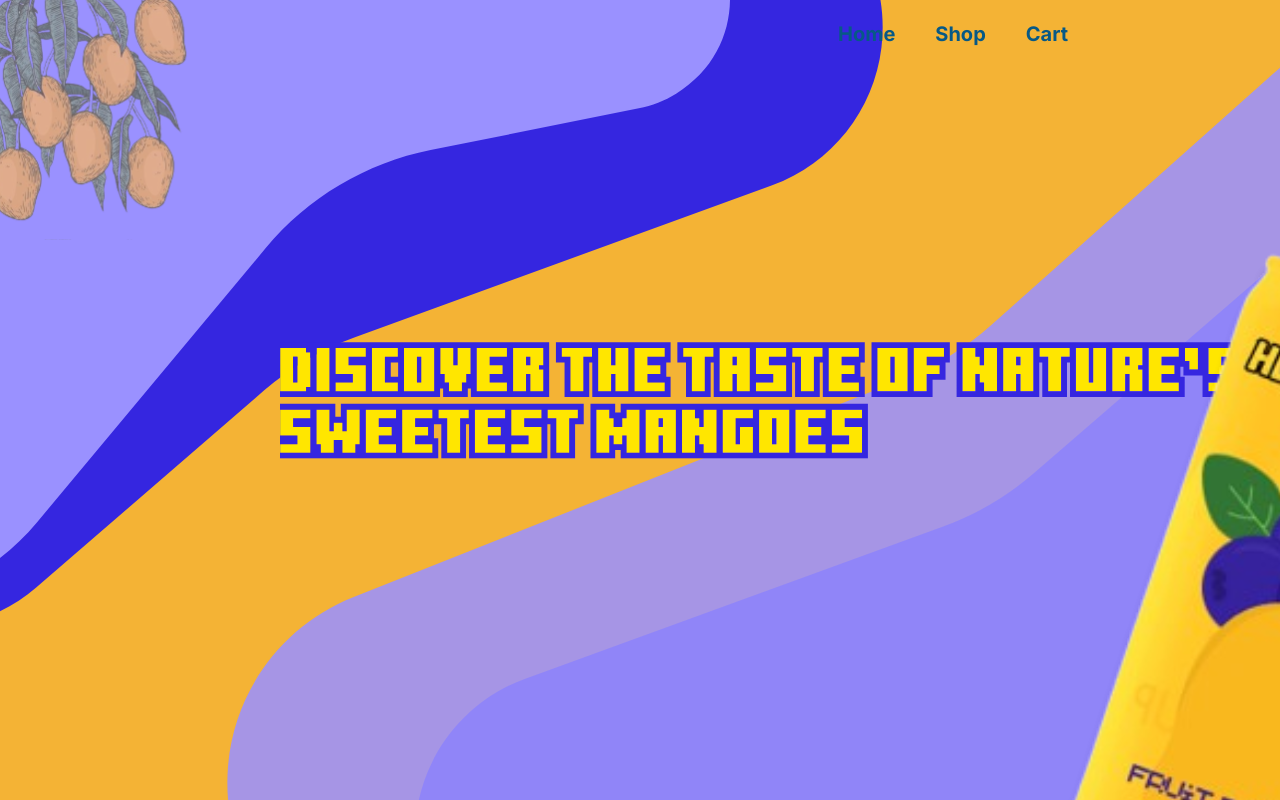
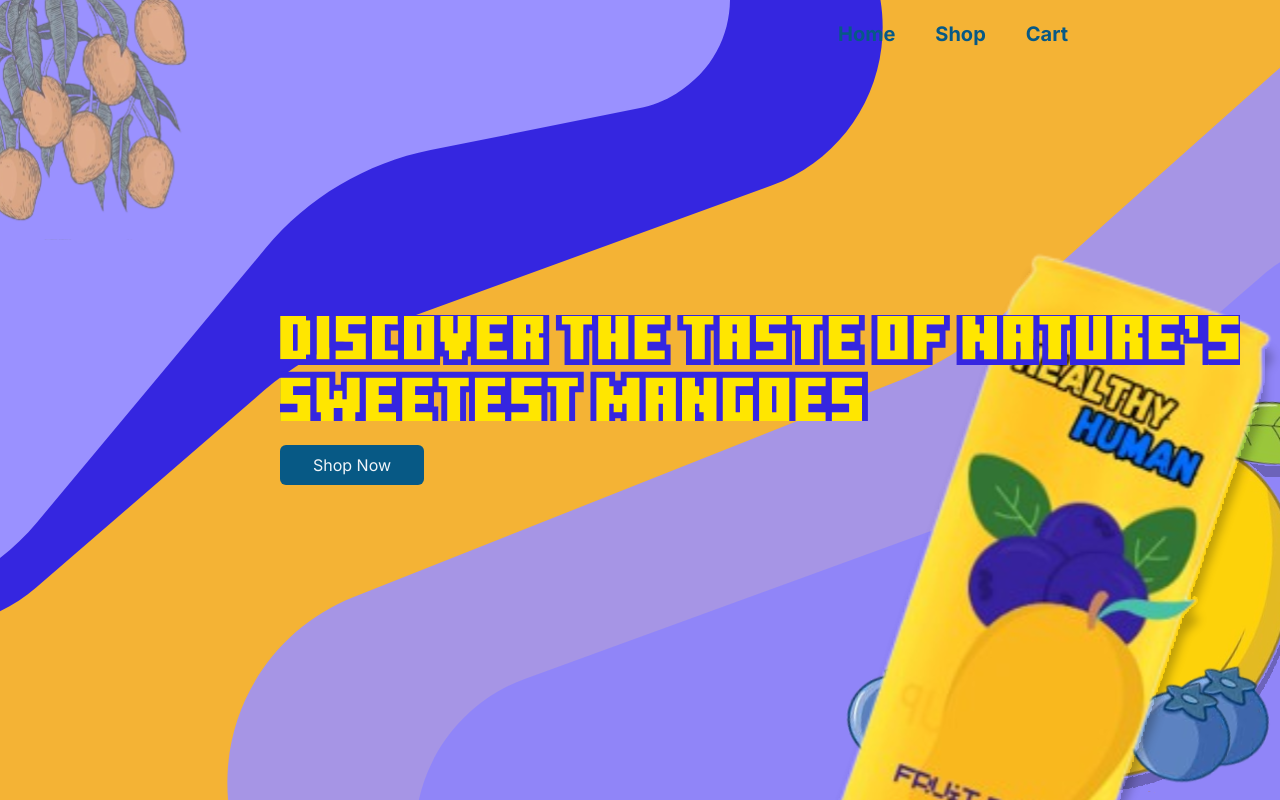
Before and after one commit to CodeSpector/HealthyHuman, a Next.js app: page / in a window 1280 px wide. Built offline with nearby package versions, Linux system fonts and the light colour scheme.

Commit message:
Hero page laptop responsive

```diff
--- a/app/layout.tsx
+++ b/app/layout.tsx
@@ -6,8 +6,8 @@ import Nav from '@/components/Nav'
 const inter = Inter({ subsets: ['latin'] })
 
 export const metadata: Metadata = {
-  title: 'Create Next App',
-  description: 'Generated by create next app',
+  title: 'HealthyHuman',
+  description: '',
 }
 
 export default function RootLayout({
--- a/app/page.tsx
+++ b/app/page.tsx
@@ -6,12 +6,22 @@ export default function Home() {
     <main className="flex min-h-screen">
       <img src='/Group_2.svg' className='w-screen h-screen fixed -z-10' />
       <img src="mangoes.svg" className='-translate-x-[1vw] w-[7rem] h-[7rem] md:w-[15rem] md:h-[15rem]' />
-      <img src="/can.svg" className='translate-y-[20vh] translate-x-[65vw] fixed' />
+      <div className=''>
+        <img src="/can.svg" className='z-20 translate-y-[20vh] md:translate-x-[28vw] 2xl:translate-x-[50vw] fixed' />
+        <img src="/blueberry.svg" className='hidden md:block z-10 translate-y-[73vh] md:translate-x-[43vw] 2xl:translate-x-[57vw] fixed' />
+        <img src="/mango.svg" className='hidden md:block z-10 translate-y-[45vh] md:translate-x-[60vw] 2xl:translate-x-[75vw] fixed' />
+        <img src="/blueberry.svg" className='hidden md:block z-10 translate-y-[73vh] md:translate-x-[68vw] 2xl:translate-x-[75vw] fixed' />
+        <img src="/blueberry.svg" className='hidden md:block z-10 translate-y-[75vh] md:translate-x-[65vw] 2xl:translate-x-[73vw] fixed' />
+      </div>
 
-      <div className='flex flex-col h-screen md:justify-center align-middle z-4 p-10'>
+      <div className='flex flex-col w-screen h-screen md:justify-center align-middle z-50 p-10'>
         {/* <h1 className='text-5xl font-bold text-orange-700'>Healthy Human</h1> */}
         {/* <p className='text-xl text-orange-600'>Healthy Human is a health food store that sells a variety of products from fruits to vegetables to grains.</p> */}
-        <img src="/hero-text.svg" className="h-[50rem] w-[50rem] md:text-3xl md:w-[60rem] md:h-[60rem]" />
+        <img src="/hero-text.svg" className="w-[50rem] md:text-3xl md:w-[60rem]" />
+        <br />
+        <a href='/store' className='text-center rounded-md bg-sky-800 border-white shadow-gray-900 justify-center content-center flex text-slate-100 max-w-36 px-5 py-2'>
+          Shop Now
+        </a>
       </div>
 
       {/* {products.map((prod) => { */}
```
Also changed, not shown: public/blueberry.svg (added), public/mango.svg (added).
